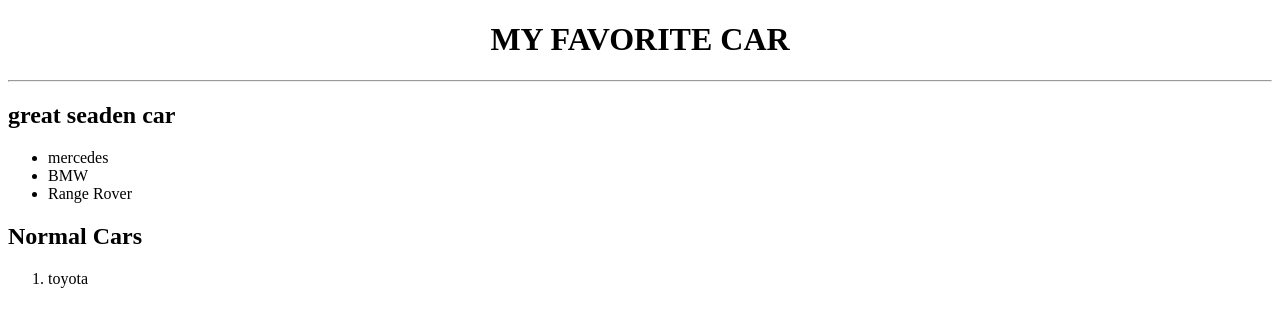
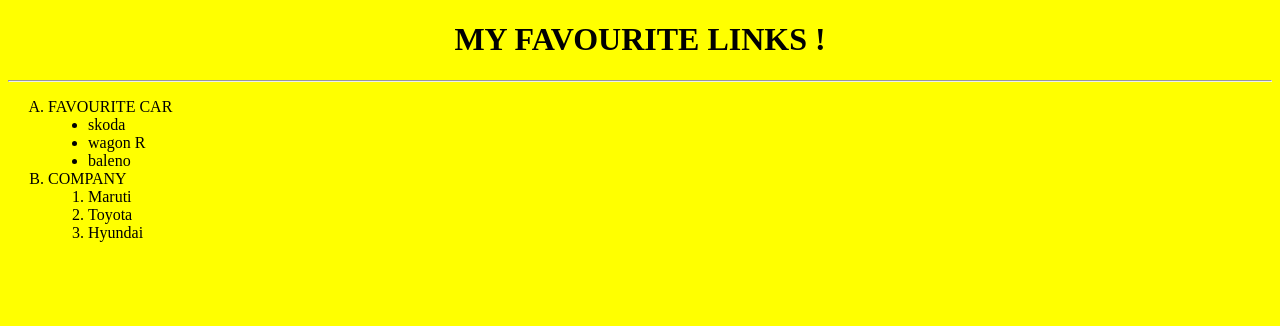
Before and after one commit to Aditya225511/website, a plain HTML site: page fifth.html in a window 1280 px wide. Drawn offline with Linux system fonts and the light colour scheme.

Commit message:
Add files via upload

```diff
--- a/fifth.html
+++ b/fifth.html
@@ -5,18 +5,21 @@
     <meta name="viewport" content="width=device-width, initial-scale=1.0">
     <title>Document</title>
 </head>
-<body ><h1 align="center" >MY FAVORITE CAR</h1>
-
-    <hr>
-    <h2 type="A">great seaden car</h2>
-    <ul><li>mercedes</li>
-    <li>BMW</li>
-<li>Range Rover</li></ul>
-
-<h2 type="A" start="2">Normal Cars</h2><ol><li>toyota</li></ol>
-
-
-
-
+<body bgcolor="yellow">
+  <h1 align="center"> MY FAVOURITE LINKS !</h1><hr>
+  <ol type="A">
+    <li >FAVOURITE CAR</li>
+    <ul type="disc">
+        <li>skoda</li>
+        <li>wagon R</li>
+        <li>baleno</li>
+    </ul>
+    <li>COMPANY</li>
+    <ol type="1">
+        <li>Maruti</li>
+        <li>Toyota</li>
+        <li>Hyundai</li>
+    </ol>
+  </ol>
 </body>
 </html>
```
